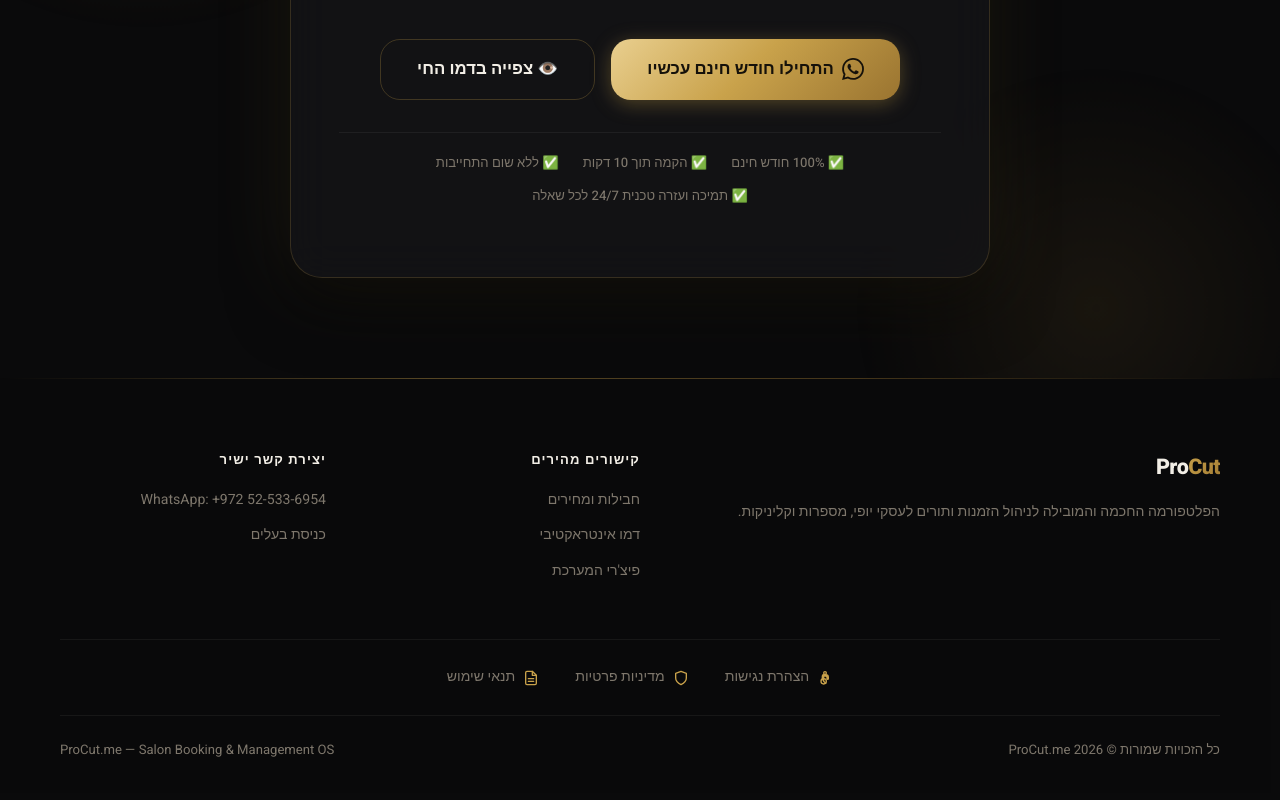
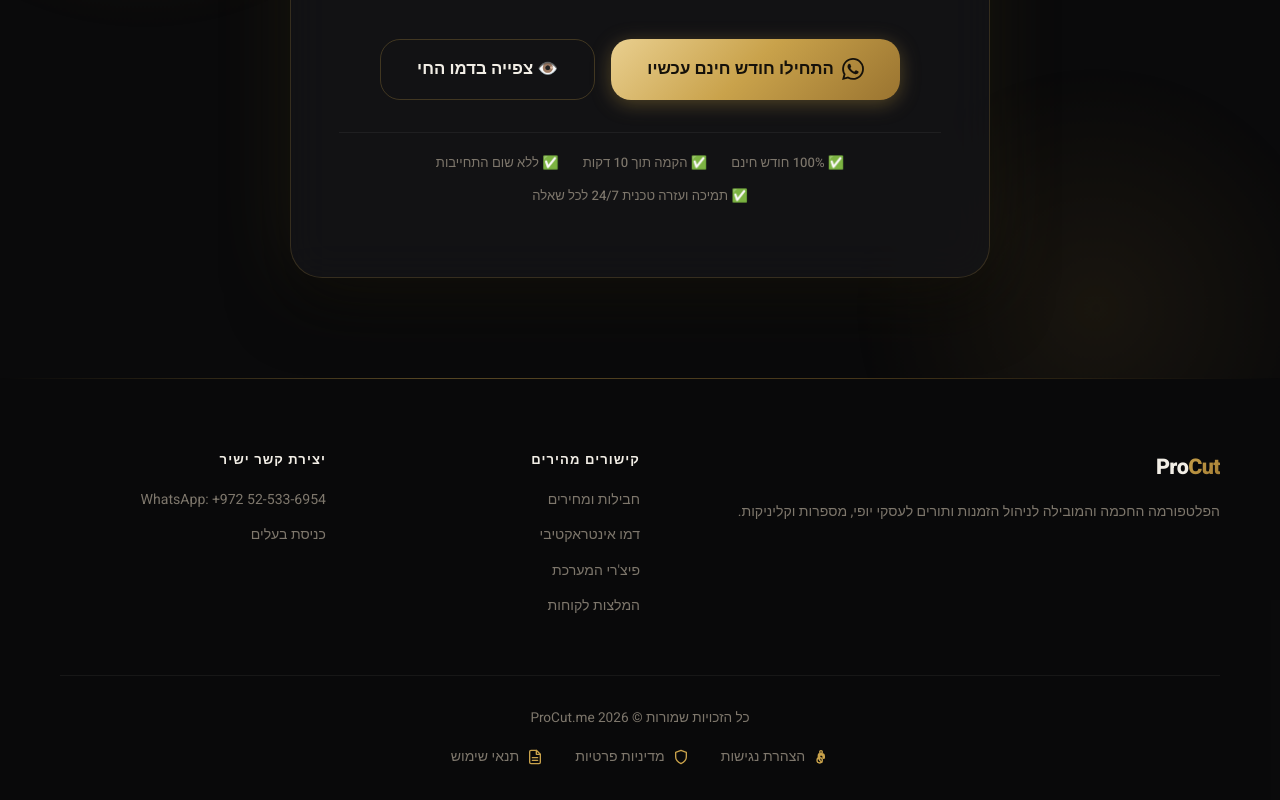
Before and after one commit to obidaNassa/procut_loading_page, a React (Vite) app: page / in a window 1280 px wide. Shown: the part 6741-7541 px from the top of the page. Built offline with nearby package versions, Linux system fonts and the light colour scheme.

Commit message:
Update Footer: add testimonials to quick links, place copyright above legal links, and update translations

```diff
--- a/src/components/Footer.jsx
+++ b/src/components/Footer.jsx
@@ -12,6 +12,7 @@ export default function Footer() {
       { label: t.nav.pricing, href: '#pricing' },
       { label: t.nav.interactiveDemo, href: '#demo' },
       { label: t.nav.features, href: '#features' },
+      { label: t.nav.testimonials, href: '#testimonials' },
     ],
     contact: [
       { label: `WhatsApp: ${DISPLAY_PHONE}`, href: waUrl },
@@ -63,7 +64,12 @@ export default function Footer() {
           </div>
         </div>
 
-        {/* Legal links bar */}
+        {/* Bottom section with copyright above and legal links below */}
+        <div className={styles.bottomSection}>
+          <p className={styles.copyright}>
+            {t.footer.copyright}
+          </p>
+
           <div className={styles.legalBar}>
             <a
               href="https://procut.me/accessibility"
@@ -113,15 +119,6 @@ export default function Footer() {
               <span>{t.footer.terms}</span>
             </a>
           </div>
-
-        {/* Bottom bar */}
-        <div className={styles.bottomBar}>
-          <p className={styles.copyright}>
-            {t.footer.copyright}
-          </p>
-          <p className={styles.madeWith}>
-            ProCut.me — Salon Booking & Management OS
-          </p>
         </div>
       </div>
     </footer>
--- a/src/components/Footer.module.css
+++ b/src/components/Footer.module.css
@@ -85,14 +85,28 @@
   color: var(--primary-400);
 }
 
+.bottomSection {
+  display: flex;
+  flex-direction: column;
+  align-items: center;
+  justify-content: center;
+  padding-top: 32px;
+  gap: 16px;
+  text-align: center;
+}
+
+.copyright {
+  font-size: 0.85rem;
+  color: var(--text-muted);
+  margin: 0;
+}
+
 .legalBar {
   display: flex;
   align-items: center;
   justify-content: center;
-  gap: 36px;
+  gap: 32px;
   flex-wrap: wrap;
-  padding: 26px 0;
-  border-bottom: 1px solid rgba(var(--overlay-rgb), 0.06);
 }
 
 .legalLink {
@@ -123,25 +137,6 @@
   transform: scale(1.15);
 }
 
-.bottomBar {
-  display: flex;
-  align-items: center;
-  justify-content: space-between;
-  padding-top: 24px;
-  flex-wrap: wrap;
-  gap: 12px;
-}
-
-.copyright {
-  font-size: 0.82rem;
-  color: var(--text-muted);
-}
-
-.madeWith {
-  font-size: 0.82rem;
-  color: var(--text-muted);
-}
-
 @media (max-width: 900px) {
   .grid {
     grid-template-columns: 1fr 1fr;
--- a/src/translations/translations.js
+++ b/src/translations/translations.js
@@ -900,7 +900,7 @@ export const translations = {
       contactUs: 'تواصل معنا مباشرة',
       phone: '+972 52-533-6954',
       whatsapp: 'مراسلة عبر واتساب',
-      accessibility: 'إعلان إمكانية الوصول',
+      accessibility: 'تصريح إمكانية الوصول',
       privacy: 'سياسة الخصوصية',
       terms: 'شروط الاستخدام',
       copyright: 'جميع الحقوق محفوظة © ProCut.me 2026',
@@ -1358,7 +1358,7 @@ export const translations = {
       whatsapp: 'WhatsApp Message',
       accessibility: 'Accessibility Statement',
       privacy: 'Privacy Policy',
-      terms: 'Terms of Service',
+      terms: 'Terms of Use',
       copyright: 'All Rights Reserved © ProCut.me 2026',
     },
     floatingWhatsApp: {
```
Lines whose indentation alone changed are shown as unchanged.
